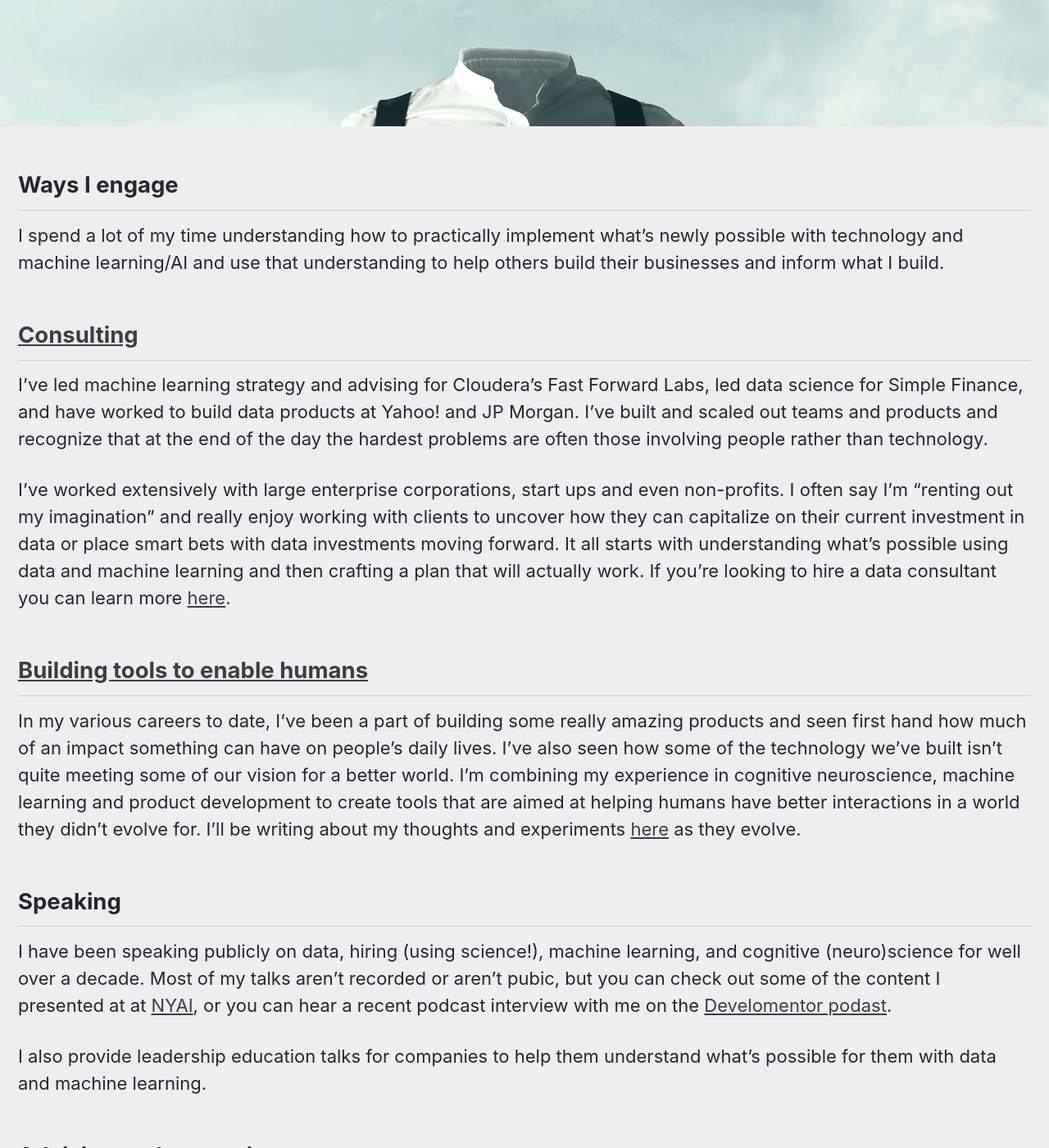
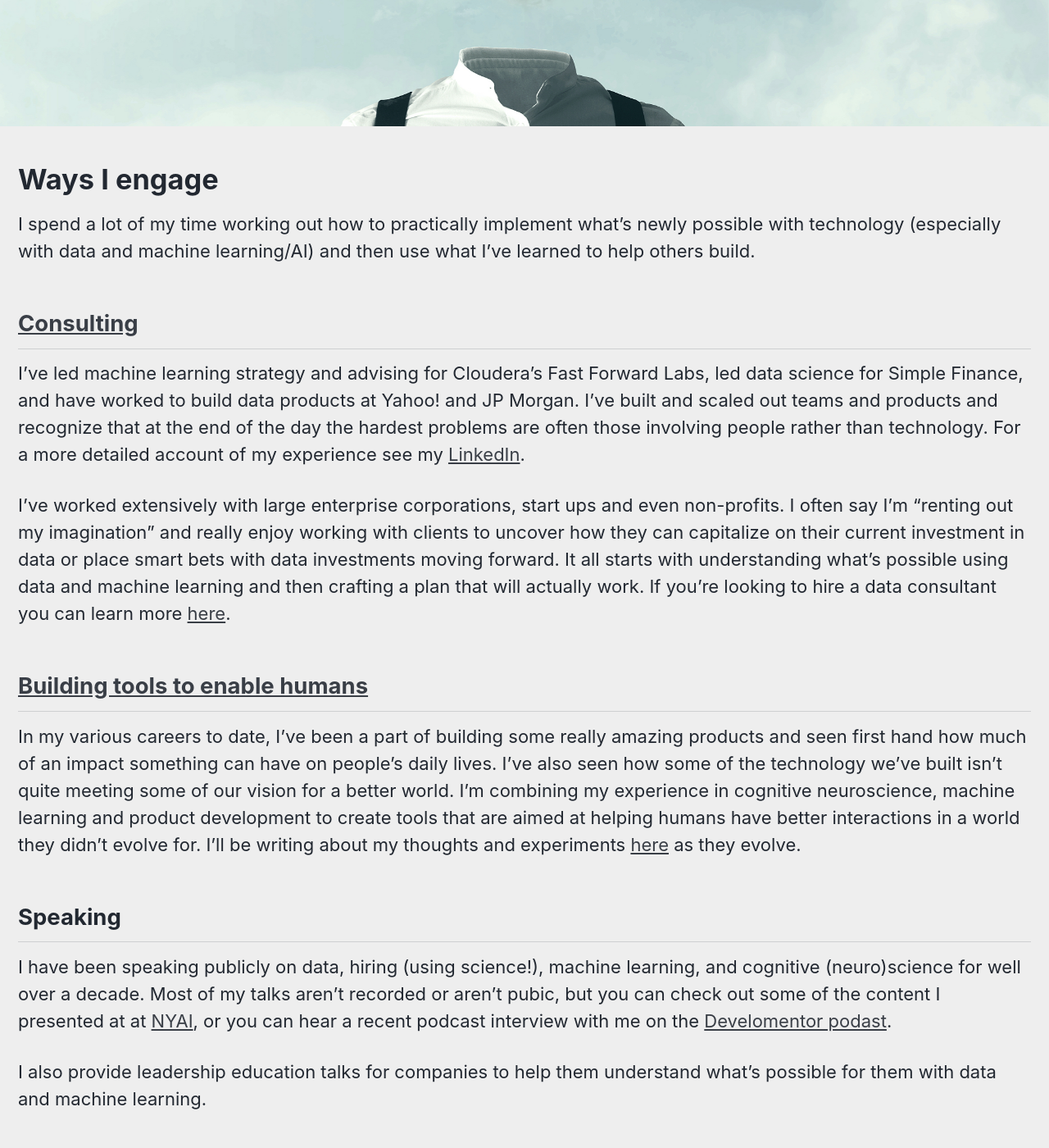
Before and after one commit to alicealbrecht/website, a Jekyll site: the page built from _pages/about.md, in a window 1280 px wide and 1400 px high, scrolled down 547 px. Shown: the whole window at 82% size. Built offline with Jekyll 4.4.1, drawn with Linux system fonts in a browser that asks for light colours; cached includes are drawn as plain includes; nearby versions of some CDN libraries; our own code applies the rules of GitHub Pages for plain Markdown files; some of the changed text lies outside the part shown.

Commit message:
fix heading

```diff
--- a/_pages/about.md
+++ b/_pages/about.md
@@ -4,13 +4,13 @@ header:
   image: /assets/images/surreal_clouds_cropped.jpg
 ---
 
-## Ways I engage
+# Ways I engage
 
-I spend a lot of my time understanding how to practically implement what’s newly possible with technology and machine learning/AI and use that understanding to help others build their businesses and inform what I build.
+I spend a lot of my time working out how to practically implement what’s newly possible with technology (especially with data and machine learning/AI) and then use what I've learned to help others build.
 
 ## [Consulting]({{site.url}}{% link _pages/consulting.md %})
 
-I've led machine learning strategy and advising for Cloudera's Fast Forward Labs, led data science for Simple Finance, and have worked to build data products at Yahoo! and JP Morgan. I’ve built and scaled out teams and products and recognize that at the end of the day the hardest problems are often those involving people rather than technology.
+I've led machine learning strategy and advising for Cloudera's Fast Forward Labs, led data science for Simple Finance, and have worked to build data products at Yahoo! and JP Morgan. I’ve built and scaled out teams and products and recognize that at the end of the day the hardest problems are often those involving people rather than technology. For a more detailed account of my experience see my [LinkedIn](https://linkedin.com/in/alice-albrecht-6379868).
 
 I’ve worked extensively with large enterprise corporations, start ups and even non-profits. I often say I’m “renting out my imagination” and really enjoy working with clients to uncover how they can capitalize on their current investment in data or place smart bets with data investments moving forward. It all starts with understanding what's possible using data and machine learning and then crafting a plan that will actually work. If you’re looking to hire a data consultant you can learn more [here]({{site.url}}{% link _pages/consulting.md %}).
 
```
Also changed, not shown: other parts of _pages/about.md (+1 -1 lines), _pages/consulting.md (+1 -1 lines).
